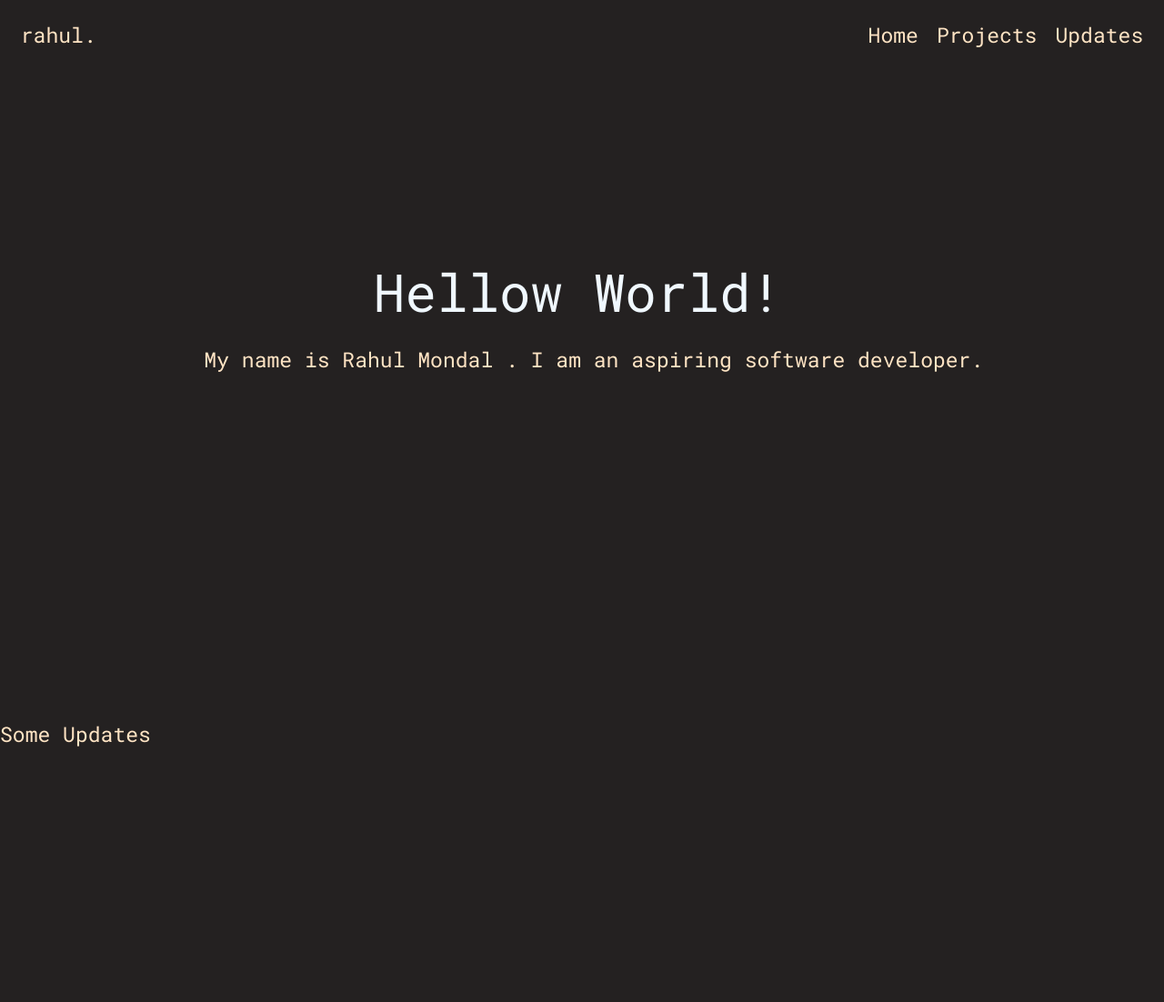
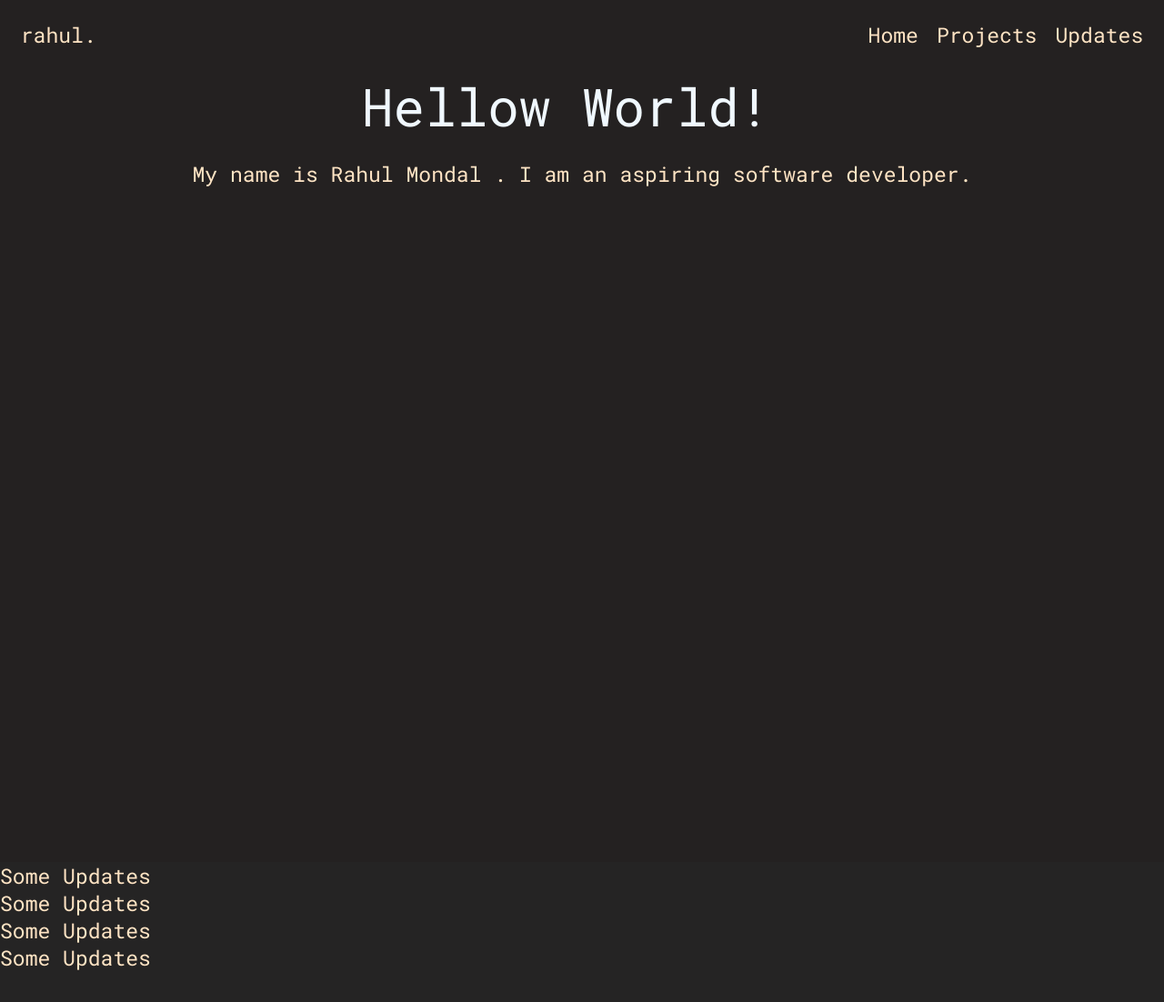
Before and after one commit to UnknownNeon/myPage, a plain HTML site: page index.html in a window 1280 px wide. Shown: the whole page at 91% size. Drawn offline with Linux system fonts and the light colour scheme.

Commit message:
Some minor changes

```diff
--- a/index.css
+++ b/index.css
@@ -1,20 +1,22 @@
 *,a{
+    top: 0;
+    left: 0;
     padding: 0;
     margin: 0;
     text-decoration: none;
     list-style-type: none;
     font-size: 1.2rem;
-    background-color: rgb(36, 33, 33);
+
     color: bisque;
-
+    scroll-padding-top:var(--scroll-pdn , 10vh) ;
     scroll-behavior: smooth;
     font-family: "Roboto Mono", monospace;
+
 
 }
 body{
     background-color: rgb(36, 33, 33);
 }
-
 #greet-text {
     margin : 5px;
     font-size: 3rem;
@@ -34,7 +36,7 @@ body{
 
 .nav{
     padding: 1vw;
-    position: relative;
+    background-color: rgb(36, 33, 33);
 }
 .nav-p2 > li{
     padding:10px ;
@@ -56,10 +58,13 @@ body{
     display: block;
     opacity: 0;
     transition: all 0.2s;
-    pointer-events: none;
 }
 
 #Projects,
 #Home{
-    height: 99vh;
+    margin-top: var(--scroll-pdn , 10vh);
+    height: 100vh;
 }
+section:nth-child(odd){
+    background-color: rgb(37, 36, 36);
+}
--- a/index.html
+++ b/index.html
@@ -13,8 +13,14 @@
 
 </head>
 <body>
-    <section id="Home" >
-    <nav class="nav" style="display: flex;
+   <div class="navigation" style="display: inline-block;
+                position: fixed;
+                overflow: hidden;
+                width: 100vw;
+                z-index: 100;">
+
+       <nav class="nav" style="
+                   display: flex;
                    flex-direction: row;
                    justify-content: space-between;
                    flex-wrap: wrap;">
@@ -35,12 +41,11 @@
                <li><a href="#"> Updates </a></li>
            </ul>
        </nav>
-
+   </div>
+   <section id="Home">
         <div style="display: flex;
                 align-items: center;
-                flex-direction: column;
-                margin-top: 25vh;
-                margin-left: 2vw;">
+                flex-direction: column;">
 
         <div style="display: flex;
                     flex-flow: row wrap;">
@@ -54,10 +59,11 @@
         </p>
         </div>
    </section>
-
    <section id="Projects">
-        <p> Some Updates
-        </p>
+            <p> Some Updates </p>
+            <p> Some Updates </p>
+            <p> Some Updates </p>
+            <p> Some Updates </p>
    </section>
 
     <script src="./index.js"></script>
--- a/index.js
+++ b/index.js
@@ -1,4 +1,7 @@
-cursorText = document.getElementById("greet-text");
+let cursorText = document.getElementById("greet-text");
+
+const nav = document.querySelector('.navigation').offsetHeight;
+document.documentElement.style.setProperty('--scroll-pdn', nav + "px");
 
 const theText = "Hellow World!";
 initialText = "";
```
Lines whose indentation alone changed are shown as unchanged.
